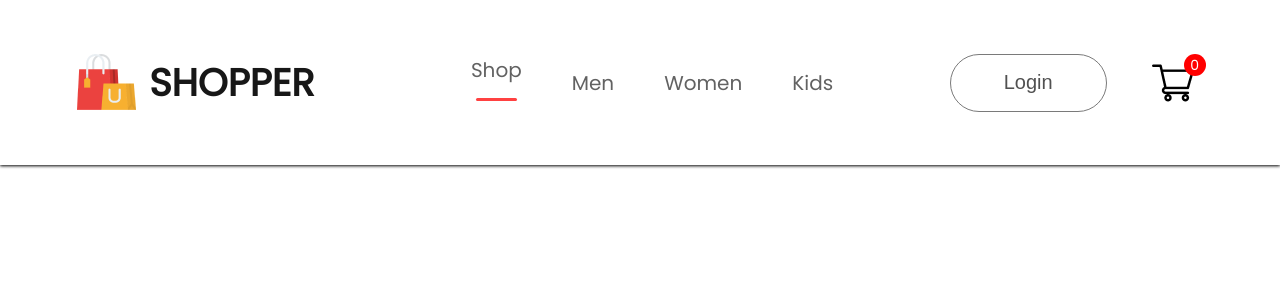
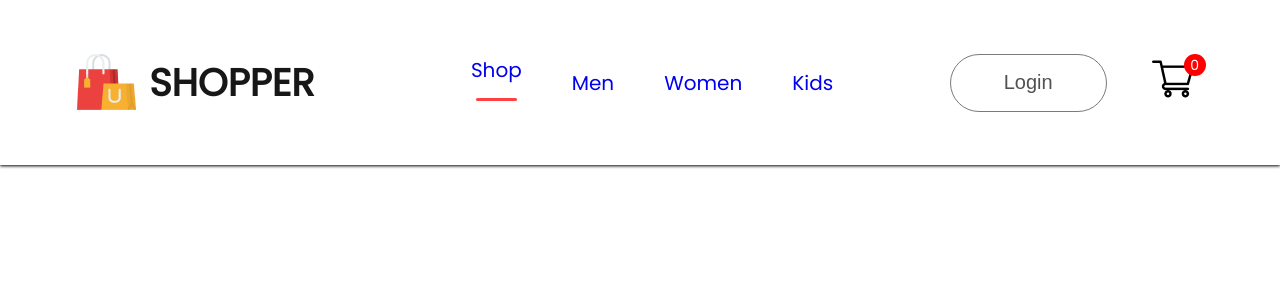
Before and after one commit to DilmyPerera/E-Commerce, a React (Create React App) app: page / in a window 1280 px wide. Shown: the top 300 px of the page. Built offline with nearby package versions, Linux system fonts and the light colour scheme.

Commit message:
feat: remove text decorations in navbar

```diff
--- a/src/Componenets/Navbar/Navbar.jsx
+++ b/src/Componenets/Navbar/Navbar.jsx
@@ -2,25 +2,26 @@
 import './Navbar.css';
 import logo from '../Assests/logo.png'
 import cart_icon from '../Assests/cart_icon.png'
+import { Link } from 'react-router-dom';
 
 const Navbar = () => {
 
     const [menu,setMenu] = useState("shop");
   return (
-    <div className='navbar'>
+    <div className="navbar">
       <div className="nav_logo">
         <img src={logo} alt="" />
         <p>SHOPPER</p>
       </div>
       <ul className="nav-menu">
-        <li onClick={()=>{setMenu("shop")}}>Shop{menu==="shop"?<hr/>:<></>}</li>
-        <li onClick={()=>{setMenu("mens")}}>Men{menu==="mens"?<hr/>:<></>}</li>
-        <li onClick={()=>{setMenu("womens")}}>Women{menu==="womens"?<hr/>:<></>}</li>
-        <li onClick={()=>{setMenu("kids")}}>Kids{menu==="kids"?<hr/>:<></>}</li>
+        <li onClick={()=>{setMenu("shop")}}><Link style={{textDecoration: 'none'}} to='/'>Shop</Link>{menu==="shop"?<hr/>:<></>}</li>
+        <li onClick={()=>{setMenu("mens")}}><Link style={{textDecoration: 'none'}} to='/mens'>Men</Link>{menu==="mens"?<hr/>:<></>}</li>
+        <li onClick={()=>{setMenu("womens")}}><Link style={{textDecoration: 'none'}} to='/womens'>Women</Link>{menu==="womens"?<hr/>:<></>}</li>
+        <li onClick={()=>{setMenu("kids")}}><Link style={{textDecoration: 'none'}} to='/kids'>Kids</Link>{menu==="kids"?<hr/>:<></>}</li>
       </ul>
       <div className='nav-login-cart'>
-        <button>Login</button>
-        <img src={cart_icon} alt=""/>
+        <Link style={{textDecoration: 'none'}} to='/login'><button>Login</button></Link>
+        <Link style={{textDecoration: 'none'}} to='/cart'><img src={cart_icon} alt=""/></Link>
         <div className='nav-cart-count'>
             0
         </div>
```
